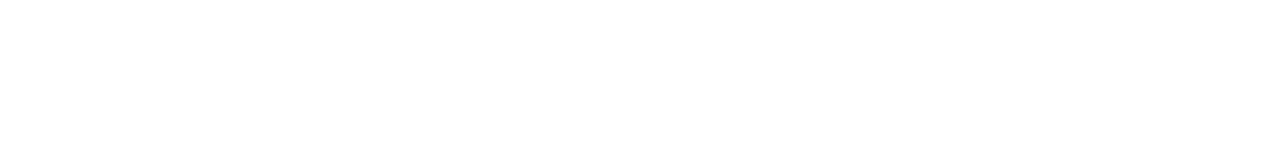
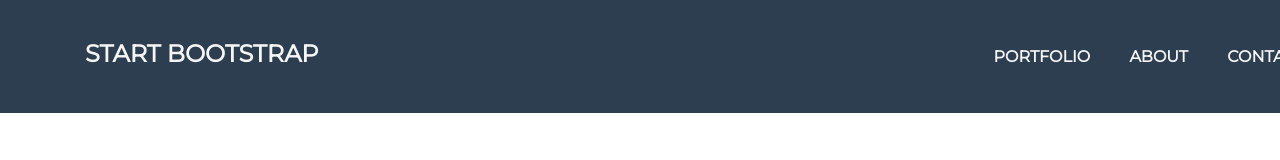
Before and after one commit to PaulaPonce/freelancer-laboratoria, a plain HTML site: page index.html in a window 1280 px wide. Drawn offline with Linux system fonts and the light colour scheme.

Commit message:
navigation links

```diff
--- a/css/common.css
+++ b/css/common.css
@@ -1,3 +1,6 @@
 /*
  * Estilos reutilizables
  */
+ .text-uppercase {
+  text-transform: uppercase;
+}
--- a/css/main.css
+++ b/css/main.css
@@ -1,3 +1,66 @@
 /*
  * Estilos de tu proyecto
  */
+*{
+  -webkit-box-sizing: border-box;
+  -moz-box-sizing: border-box;
+  box-sizing: border-box;
+}
+
+*:before,
+*:after{
+  -webkit-box-sizing: border-box;
+  -moz-box-sizing: border-box;
+  box-sizing: border-box;
+}
+
+ body{
+ 	font-family: 'Montserrat', sans-serif;
+	/*font-family: 'Lato', sans-serif;*/
+	margin: 0 auto;
+	font-size: 16px;
+ }
+
+ a{
+ 	color: whitesmoke;
+ 	text-decoration: none;
+ 	font-weight: bold;
+ }
+
+ a:hover{
+ 	color: #18BC9C;
+ }
+
+/* navigation */
+nav{
+	background-color: #2c3e50;
+	color: whitesmoke;
+ 	top: 0;
+ 	position: fixed;
+	width: 100%;
+	z-index: 1000;
+}
+
+.menu{
+  padding: 14px 70px;
+  overflow: auto;
+  font-weight: 700;
+}
+
+.menu h1{
+	margin: 0;
+	float: left;
+	padding: 30px 15px;
+    height: 80px;
+    line-height: 20px;
+}
+
+.link{
+	position: relative;
+	display: inline-block;
+	padding: 25px 10px;
+	left: 650px;
+	margin-top: 8px;
+    margin-right: 15px;
+    margin-bottom: 8px;
+}
--- a/index.html
+++ b/index.html
@@ -3,13 +3,21 @@
 <head>
 	<meta charset="UTF-8">
 	<title>Freelancer</title>
-	<!-- Enlaza aquí tu CSS común y de tu proyecto -->
+	<link href="https://fonts.googleapis.com/css?family=Lato|Montserrat" rel="stylesheet">
+	<link rel="stylesheet" type="text/css" href="css/common.css">
+	<link rel="stylesheet" type="text/css" href="css/main.css">
+</head>
+<body id="page-top">
+	<!-- Navigation -->
+	<nav class="navbar">
+		<div class="menu container">
+			<a href="#page-top"><h1 class="text-uppercase">Start Bootstrap</h1></a>
+			<a href="#portfolio" class="text-uppercase link">Portfolio</a>
+			<a href="#about" class="text-uppercase link">About</a>
+			<a href="#contact" class="text-uppercase link">Contact</a>
+		</div>
+	</nav>
 
-</head>
-<body>
-	<!-- Escribe tu código aquí -->
-
-	<!-- Enlaza aquí tu archivo JS -->
-
+	<script type="text/javascript" src="js/app.js"></script>
 </body>
 </html>
```
